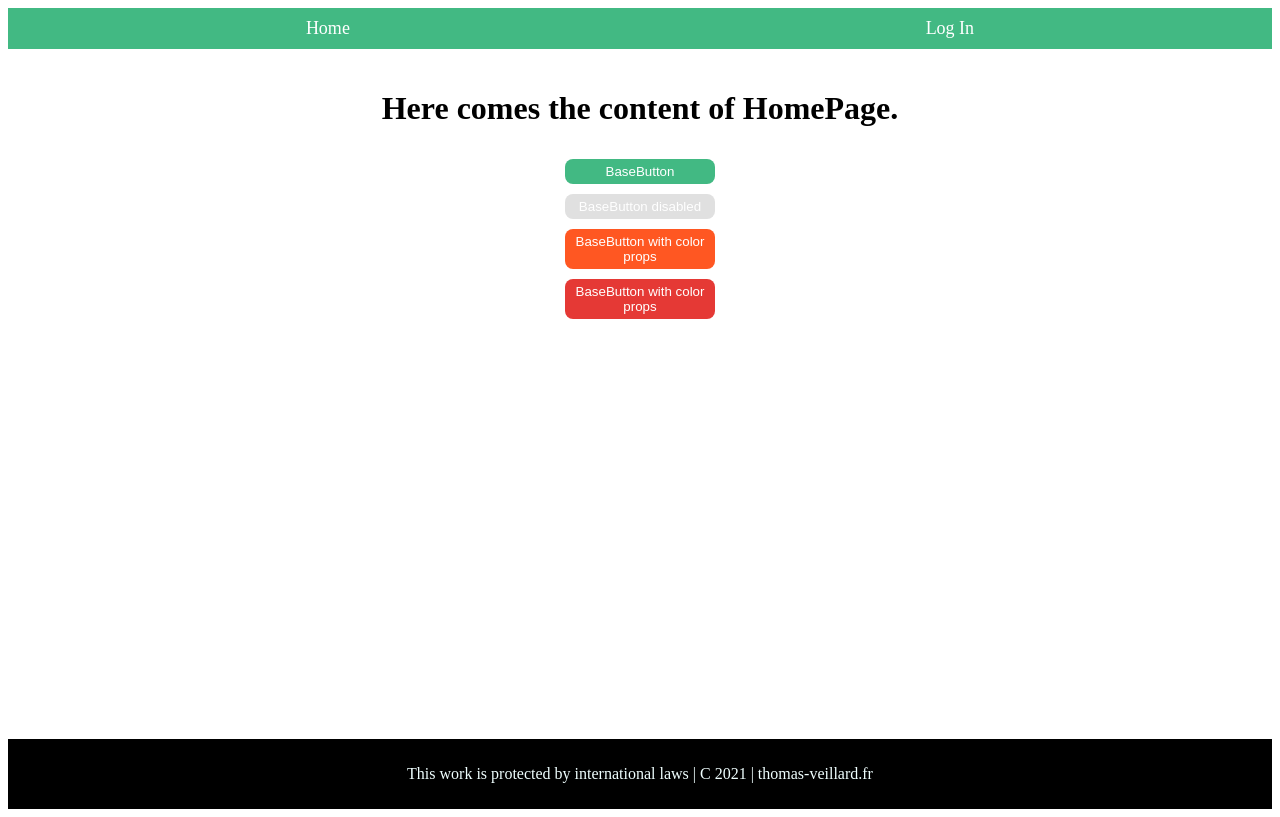
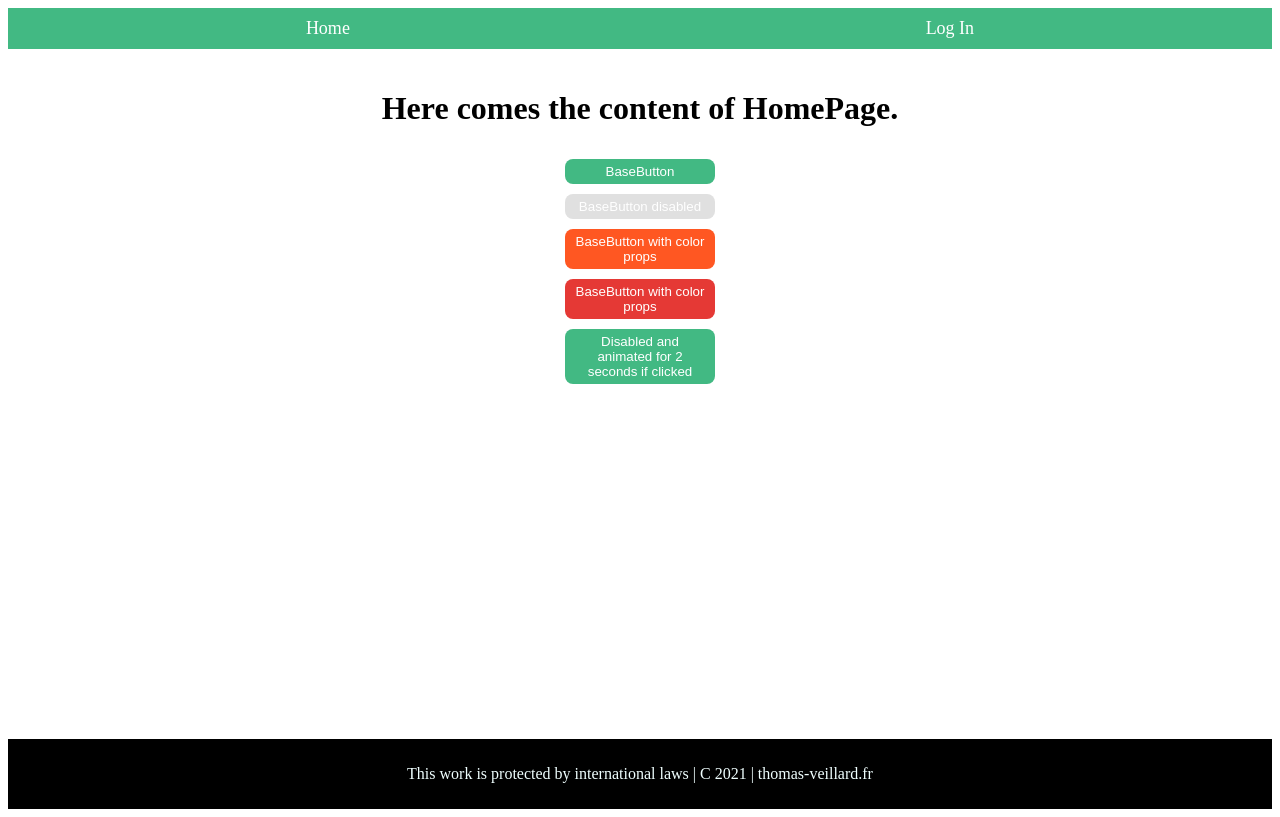
Before and after one commit to nicolaslahimasy/TP3-Interface, a Vue app in the folder vue-oauth-microsoft-graph/: page / in a window 1280 px wide. Built offline with nearby package versions, Linux system fonts and the light colour scheme.

Commit message:
Ex 9: add AsyncButton

```diff
--- /dev/null
+++ b/vue-oauth-microsoft-graph/src/components/AsyncBaseButton.vue
@@ -0,0 +1,65 @@
+<template>
+  <BaseButton
+    :disabled="isPending"
+    :style="buttonStyles"
+    :color="color"
+    @click.stop.prevent="handleClick"
+  >
+    <example-icon
+      v-if="isPending"
+      pulse
+    />
+    <slot />
+  </BaseButton>
+</template>
+
+<script>
+import BaseButton from './BaseButton.vue';
+
+export default {
+  name: 'AsyncButton',
+  components: {
+    BaseButton,
+  },
+  inheritAttrs: false,
+
+  props: {
+    color: {
+      type: String,
+      default: 'primary',
+    }
+  },
+
+  data() {
+    return {
+      isPending: false
+    }
+  },
+
+  computed: {
+    buttonStyles() {
+      return {
+        cursor: this.isPending ? 'not-allowed' : 'pointer',
+      };
+    }
+  },
+
+  methods: {
+    async handleClick() {
+      const originalOnClick = /** @type {() => Promise<void>} */ (this.$attrs.click || (() => Promise.resolve()));
+      this.isPending = true;
+
+      originalOnClick()
+        .finally(() => {
+
+          setTimeout(() => {
+            this.isPending = false;
+          }, 2000);
+        });
+
+
+      this.$emit('click');
+    }
+  }
+};
+</script>
--- /dev/null
+++ b/vue-oauth-microsoft-graph/src/components/BaseButton.vue
@@ -0,0 +1,66 @@
+<template>
+  <button
+    class="base-btn"
+    :style="buttonStyles"
+    :disabled="isDisabled"
+  >
+    <slot />
+  </button>
+</template>
+
+<script>
+const colorPalette = {
+  primary: { bg: '#42b983', hoverBg: '#4cce93', focusBorder: '#47b696' },
+  warn: { bg: '#ff5722', hoverBg: '#ff7043', focusBorder: '#ff8a65' },
+  danger: { bg: '#e53935', hoverBg: '#ef5350', focusBorder: '#e57373' },
+};
+
+export default {
+  props: {
+    color: {
+      type: String,
+      default: 'primary',
+      validator(value) {
+        return ['primary', 'warn', 'danger'].includes(value);
+      },
+    },
+    isDisabled: {
+      type: Boolean,
+      default: false,
+    },
+  },
+  computed: {
+    buttonStyles() {
+      const palette = colorPalette[this.color] || colorPalette.primary;
+      return {
+        backgroundColor: this.isDisabled ? '#cccccc' : palette.bg,
+        cursor: this.isDisabled ? 'not-allowed' : 'pointer',
+        opacity: this.isDisabled ? 0.6 : 1,
+      };
+    },
+  },
+};
+</script>
+
+<style scoped>
+.base-btn {
+  color: #fff;
+  border: none;
+  padding: 5px 10px;
+  border-radius: 8px;
+  display: flex;
+  justify-content: center;
+  width: 150px;
+  transition: all 0.2s ease-in-out;
+}
+
+.base-btn:hover {
+  transform: scale(1.1);
+  transition: all 0.1s ease-in-out;
+}
+
+.base-btn:focus {
+  outline: none;
+  color: black;
+}
+</style>
--- a/vue-oauth-microsoft-graph/src/components/HomePage.vue
+++ b/vue-oauth-microsoft-graph/src/components/HomePage.vue
@@ -2,58 +2,42 @@
   <div class="homepage-content">
     <h1>Here comes the content of HomePage.</h1>
 
+    <BaseButton color="primary" :isDisabled="false">
+      BaseButton
+    </BaseButton>
 
-    <button
-      class="base-btn"
-      :style="getButtonStyles('primary', false)"
-      :disabled="false"
-    >
-      <slot /> BaseButton
-    </button>
+    <BaseButton color="warn" :isDisabled="true">
+      BaseButton disabled
+    </BaseButton>
 
-    <button
-      class="base-btn"
-      :style="getButtonStyles('warn', true)"
-      :disabled="true"
-    >
-      <slot /> BaseButton disabled
-    </button>
+    <BaseButton color="warn" :isDisabled="false">
+      BaseButton with color props
+    </BaseButton>
 
-    <button
-      class="base-btn"
-      :style="getButtonStyles('warn', false)"
-      :disabled="false"
-    >
-      <slot /> BaseButton with color props
-    </button>
-    <button
-      class="base-btn"
-      :style="getButtonStyles('danger', false)"
-      :disabled="false"
-    >
-      <slot /> BaseButton with color props
-    </button>
+    <BaseButton color="danger" :isDisabled="false">
+      BaseButton with color props
+    </BaseButton>
+
+    <AsyncButton color="primary" @click="handleAsyncButtonClick">
+      Disabled and animated for 2 seconds if clicked
+    </AsyncButton>
+
   </div>
 </template>
 
 <script>
-const colorPalette = {
-  primary: { bg: '#42b983', hoverBg: '#4cce93', focusBorder: '#47b696' },
-  warn: { bg: '#ff5722', hoverBg: '#ff7043', focusBorder: '#ff8a65' },
-  danger: { bg: '#e53935', hoverBg: '#ef5350', focusBorder: '#e57373' },
-};
-
+import BaseButton from './BaseButton.vue';
+import AsyncButton from './AsyncBaseButton.vue';
 export default {
+  components: {
+    BaseButton,
+    AsyncButton,
+  },
   methods: {
-    getButtonStyles(color, isDisabled) {
-      const palette = colorPalette[color] || colorPalette.primary;
-      return {
-        backgroundColor: isDisabled ? '#cccccc' : palette.bg,
-        cursor: isDisabled ? 'not-allowed' : 'pointer',
-        opacity: isDisabled ? 0.6 : 1,
-      };
-    },
-  },
+    handleAsyncButtonClick() {
+      console.log('AsyncButton clicked!');
+    }
+  }
 };
 </script>
 
@@ -64,24 +48,4 @@ export default {
   flex-direction: column;
   gap: 10px;
 }
-
-.base-btn {
-  color: #fff;
-  border: none;
-  padding: 5px 10px;
-  border-radius: 8px;
-  display: flex;
-  justify-content: center;
-  width: 150px;
-  transition: all 0.2s ease-in-out;
-}
-
-.base-btn:hover {
-  transform: scale(1.1);
-  transition: all 0.1s ease-in-out;
-}
-.base-btn:focus {
-  outline: none;
-  color: black;
-}
 </style>
```
